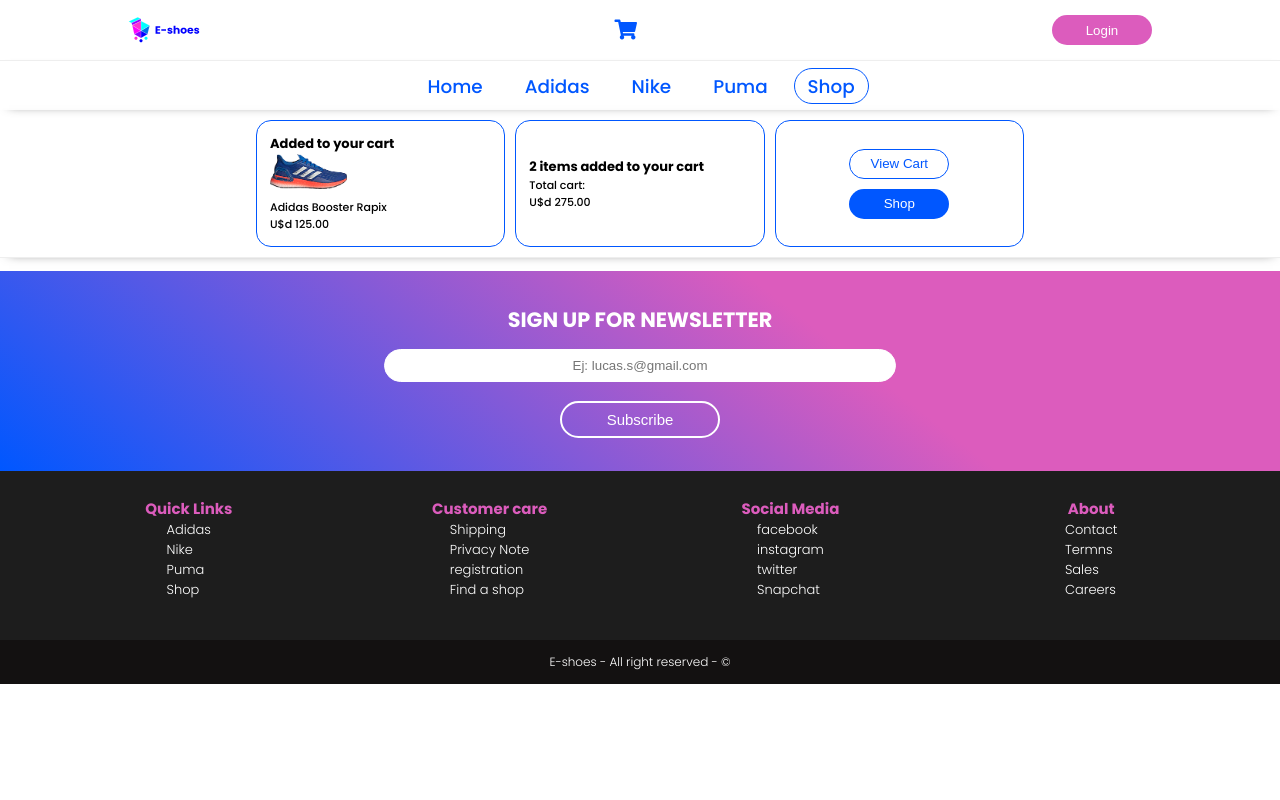
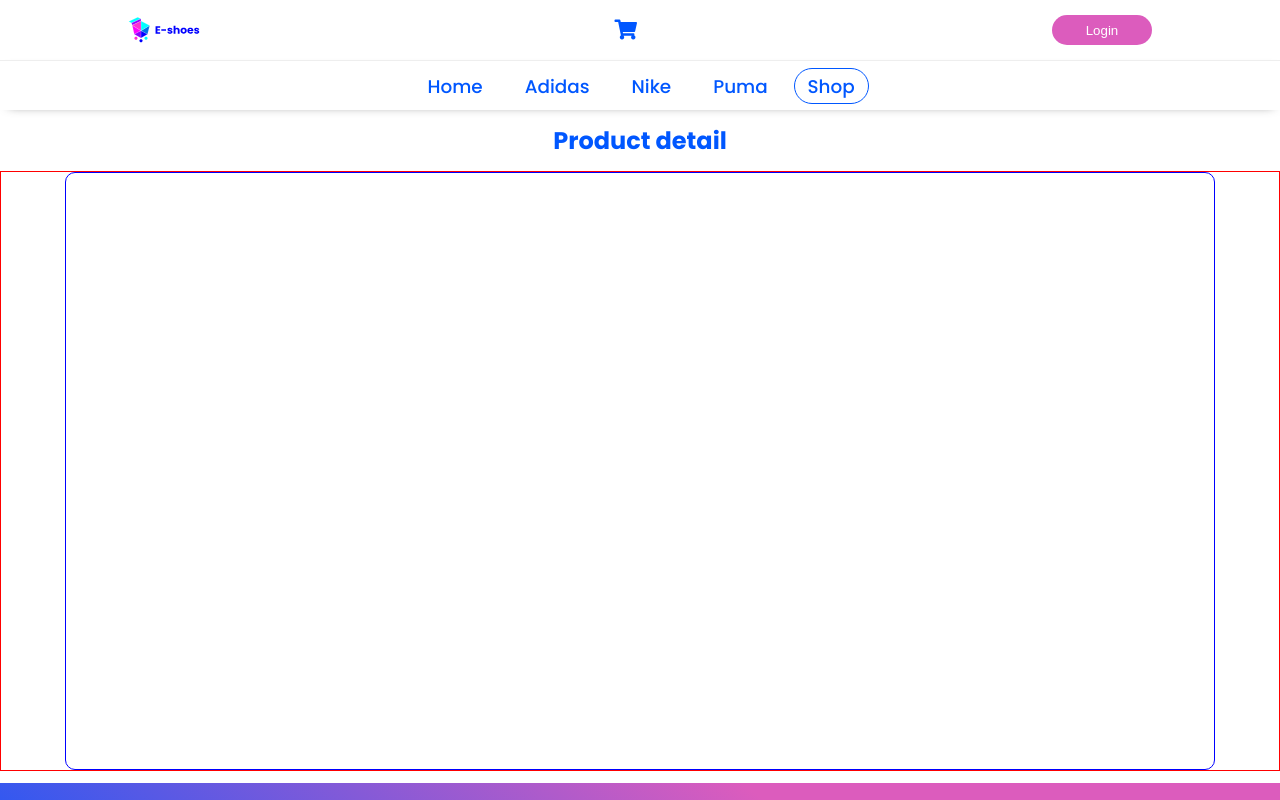
Before and after one commit to lucassingh/coder-shop, a React (Create React App) app: page /product-detail in a window 1280 px wide. Shown: the top 800 px of the page. Built offline with nearby package versions, Linux system fonts and the light colour scheme; the HTML template or start-up script is replaced by a standard one.

Commit message:
changes detail component

```diff
--- a/src/App.jsx
+++ b/src/App.jsx
@@ -9,6 +9,7 @@
 import Puma from './pages/puma/Puma';
 import Shop from './pages/shop/Shop';
 import Cart from './pages/cart/Cart';
+import ProductDetail from './components/products/product-detail/ProductDetail';
 
 function App() {
   return (
@@ -22,6 +23,7 @@
                         <Route path='/puma' component={ Puma }/>
                         <Route path='/shop' component={ Shop }/>
                         <Route path='/cart' component={ Cart }/>
+                        <Route path='/product-detail' component={ ProductDetail }/>
                     </Switch>
                 <Newsletter/>
                 <Footer/>
--- a/src/App.scss
+++ b/src/App.scss
@@ -47,15 +47,17 @@
 }
 
 .container-title-section {
-    display: flex;
-    justify-content: flex-start;
-    align-items: center;
-    margin-top: 2%;
-    padding: 0% 12% 0% 12%;
+        display: flex;
+        justify-content: flex-start;
+        align-items: center;
+        margin-top: 2%;
+        padding: 0% 12% 0% 12%;
         .title-section {
             color: $primary-color;
         }
     }
+
+
 }
 
 // cart section
@@ -64,13 +66,14 @@
     display: flex;
     justify-content: center;
     align-items: center;
-    margin-top: 0%;
+    margin-top: 4%;
     margin-bottom: 4%;
     color: $primary-color;
 }
 
 
 @media screen and (min-width: 1600px) {
+
 
 //home section slider
 
@@ -81,6 +84,7 @@
 
 @media screen and (min-width: 768px) {
 .container-title-section-cart {
-        margin-bottom: 0%;
+        margin-top: 1%;
+        margin-bottom: 1%;
     }
 }
--- /dev/null
+++ b/src/components/products/product-detail/ProductDetail.jsx
@@ -0,0 +1,21 @@
+import React from 'react'
+
+function ProductDetail() {
+
+    return (
+        <>
+            <div className="container-title-section-cart">
+                <h2 className="title-section">Product detail</h2>
+            </div>
+            <div className="product-detail-container">
+                <div className="product-detail-wraper">
+                    <div className="product-detail-container-img">
+
+                    </div>
+                </div>
+            </div>
+
+        </>
+    );
+}
+export default ProductDetail;
--- /dev/null
+++ b/src/pages/product/product-detail.jsx
@@ -0,0 +1,13 @@
+import React from 'react'
+import ProductDetail from './../../components/products/product-detail/ProductDetail';
+import { productDetailData } from '../../components/products/product-detail/ProductDetailData';
+
+function ProductDetail() {
+
+    return (
+        <>
+           <ProductDetail data={ productDetailData  }/>
+        </>
+    );
+}
+export default ProductDetail;
--- a/src/scss/_cart-widget.scss
+++ b/src/scss/_cart-widget.scss
@@ -3,7 +3,10 @@
     display: flex;
     justify-content: center;
     border-bottom: 1px solid #eeeeee;
-        box-shadow: 1px 3px 11px -8px #525252;
+    box-shadow: 1px 3px 11px -8px #525252;
+    position: absolute;
+    background: #fff;
+    top: -100%;
     .wraper {
         width: 80%;
     }
--- /dev/null
+++ b/src/scss/_product-detail.scss
@@ -0,0 +1,15 @@
+.product-detail-container {
+    width: 100%;
+    height: 600px;
+    border: 1px solid red;
+    display: flex;
+    justify-content: center;
+}
+
+.product-detail-wraper {
+    width: 90%;
+    border-radius: 10px;
+    border: 1px solid blue;
+    display: flex;
+    flex-direction: column;
+}
--- a/src/scss/index.scss
+++ b/src/scss/index.scss
@@ -11,4 +11,5 @@
 @import './nike.scss';
 @import './puma.scss';
 @import './_product.scss';
-@import './_cart-item'
+@import './_cart-item';
+@import './product-detail';
```
Also changed, not shown: src/components/products/product-detail/ProductDetailData.jsx (added, +9 -0 lines), src/components/products/ProductsData.jsx (line endings or trailing spaces), 1 other file (tests, documents, lock files or other folders).
